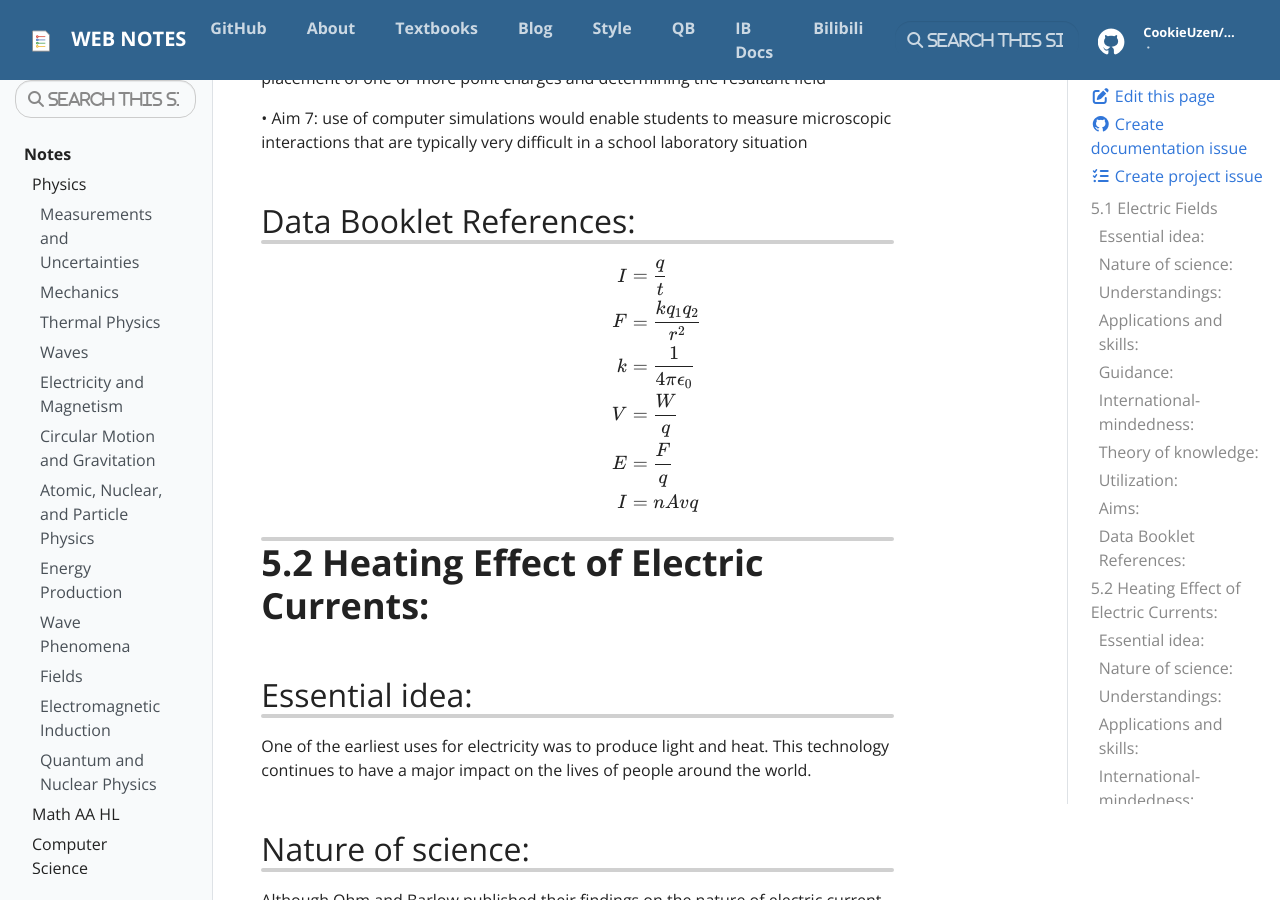
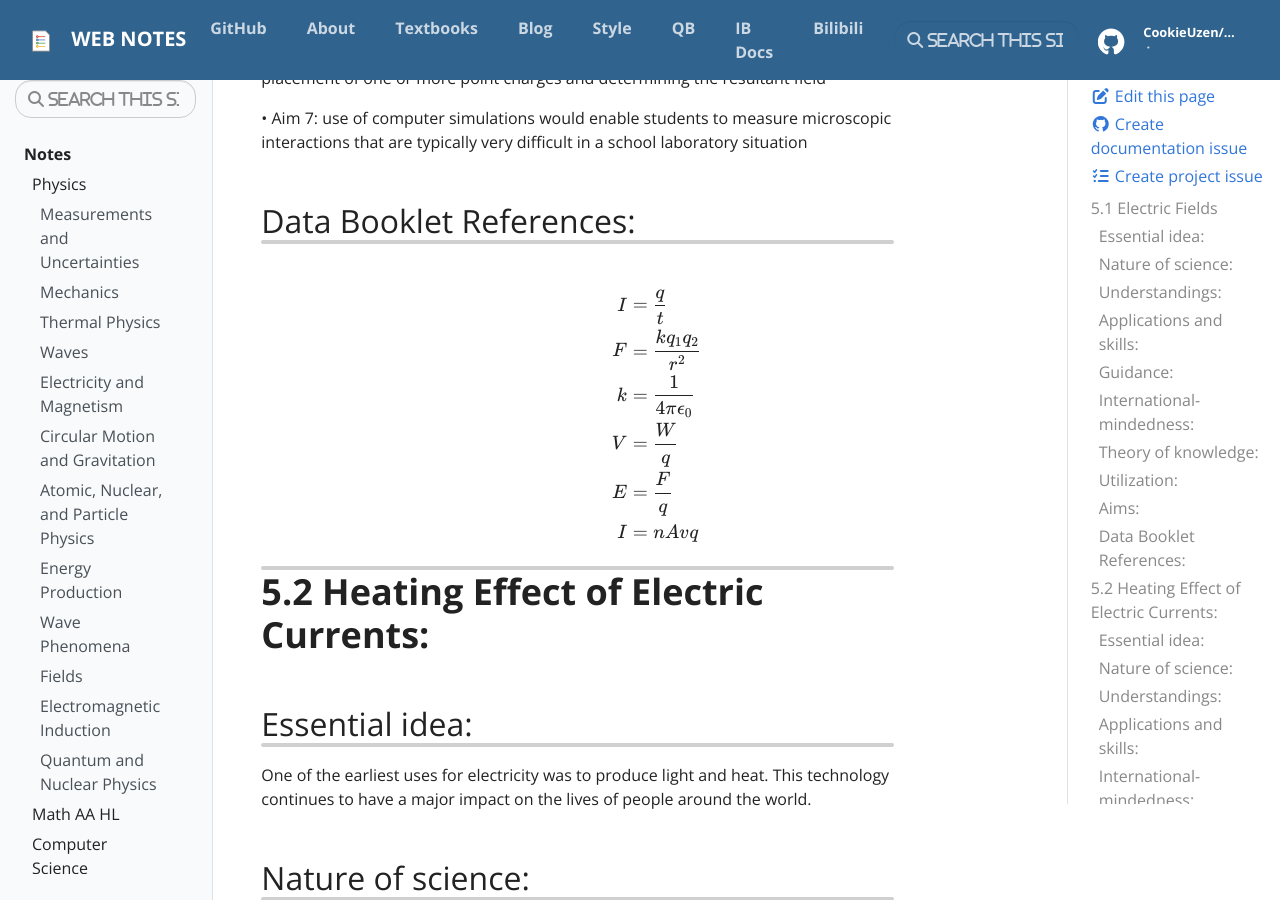
Before and after one commit to CookieUzen/web-notes, a Jekyll site: the page built from _docs/physics/unit 5.md, in a window 1280 px wide and 900 px high, scrolled down 2183 px. Built offline with Jekyll 4.4.1, drawn with Linux system fonts in a browser that asks for light colours; nearby versions of some CDN libraries; library files that are not in the unit come from our copies; comment, search, counter and statistics services are not loaded.

```diff
--- a/_docs/physics/unit 5.md
+++ b/_docs/physics/unit 5.md
@@ -75,7 +75,7 @@ Modeling: Electrical theory demonstrates the scientific thought involved in the
 
 $$
 \begin{aligned}
-	I &= \frac{q}{t} \\
+	\\ I &= \frac{q}{t} \\
 	F &= \frac{kq_{1} q_{2}}{r^2} \\
 	k &= \frac{1}{4\pi \epsilon_0} \\
 	V &= \frac{W}{q} \\
@@ -171,7 +171,7 @@ $$
 	\rho &= \frac{RA}{L} \\
 
 \end{aligned}
-
+$$
 
 # Electric Cells:
 
```
